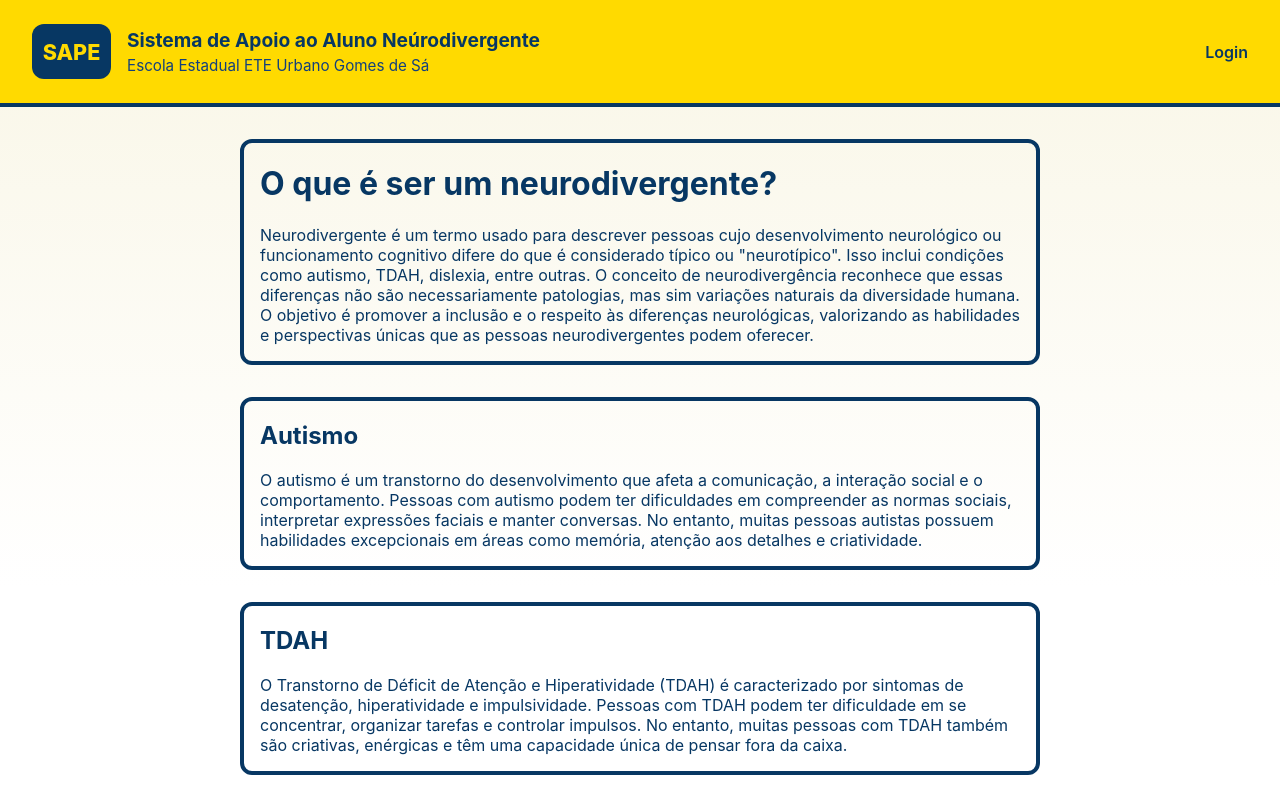
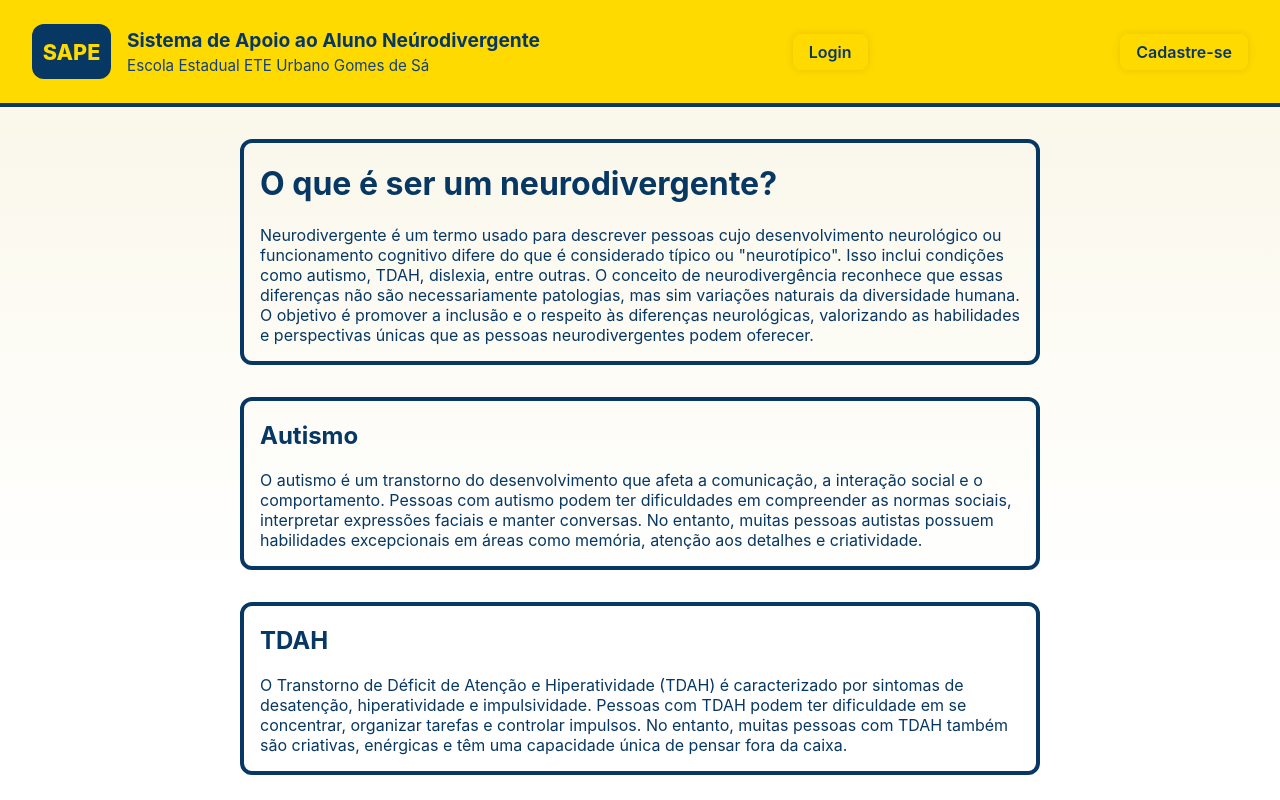
Before and after one commit to wzinn1314/sape, a plain HTML site: page index.html in a window 1280 px wide. Shown: the top 800 px of the page. Drawn offline with Linux system fonts and the light colour scheme.

Commit message:
meu commit

```diff
--- a/index.html
+++ b/index.html
@@ -17,8 +17,10 @@
             </div>
         </div>
         <div class="nav-and-login">
-
-            <a href="pag2/index.html" class="school-logo-button">Login</a>
+            <a href="login/index.html" class="school-logo-button">Login</a>
+        </div>
+         <div class="nav-and-login">
+            <a href="register/index.html" class="school-logo-button">Cadastre-se</a>
         </div>
     </header>
     <div class ="textos">
--- a/styles.css
+++ b/styles.css
@@ -100,7 +100,33 @@ body {
 .nav-and-login {
     display: flex;
     gap: 1rem;
-    align-items: center;
+
+}
+
+.school-logo-button {
+    background-color: #ffda00;
+    color: #073763;
+    border: none;
+    padding: 0.5rem 1rem;
+    border-radius: 8px;
+    font-weight: 600;
+    cursor: pointer;
+    transition: all 0.3s ease;
+    box-shadow: 0 0px 8px rgba(0,0,0,0.1);
+    text-decoration: none;
+    display: inline-block;
+}
+
+.school-logo-button:hover {
+    background: #073763;
+    color: #ffda00;
+    transform: translateY(-1px);
+    box-shadow: 0px 0px 8px rgba(0,0,0,0.4);
+}
+
+.school-logo-button:focus {
+    outline: 2px solid #ffda00;
+    outline-offset: 2px;
 }
 
 .site-header a {
```
Also changed, not shown: register/index.html (added, +11 -0 lines), login/index.html (renamed from pag2/index.html), login/styles.css (renamed from pag2/styles.css), register/styles.css (added).
